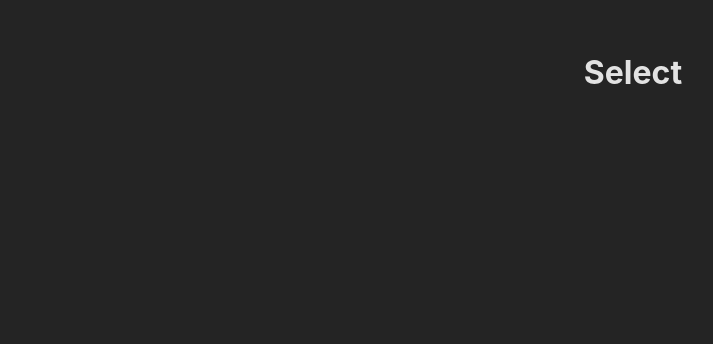
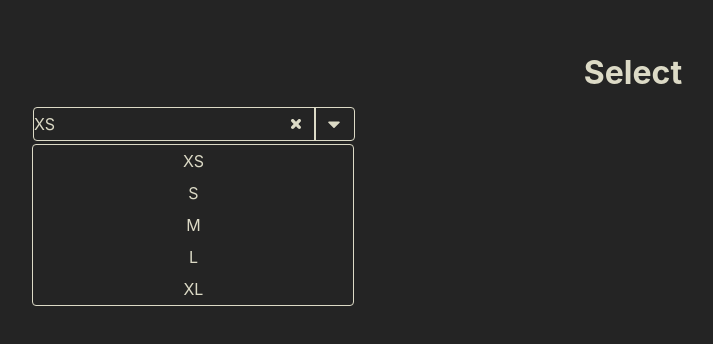
Before and after one commit to pan-liu-us/react-ts-select, a React (Vite) app: page / in a window 1280 px wide. Shown: the top 344 px of the page, without its empty margins (7-720 px from the left). Built offline with nearby package versions, Linux system fonts and the light colour scheme.

Commit message:
add single select html and css

```diff
--- a/package.json
+++ b/package.json
@@ -10,7 +10,8 @@
   },
   "dependencies": {
     "react": "^18.2.0",
-    "react-dom": "^18.2.0"
+    "react-dom": "^18.2.0",
+    "react-icons": "^4.6.0"
   },
   "devDependencies": {
     "@types/react": "^18.0.17",
--- a/src/App.tsx
+++ b/src/App.tsx
@@ -1,10 +1,24 @@
-import { useState } from 'react'
-import './App.css'
+import { useState } from 'react';
+import './App.css';
+import Select from './Select';
+
+const options = [
+  {label: "XS", value: "XS"},
+  {label: "S", value: "S"},
+  {label: "M", value: "M"},
+  {label: "L", value: "L"},
+  {label: "XL", value: "XL"},
+]
 
 function App() {
+  const [value, setValue] = useState<typeof options[0] | undefined>(options[0]);
+
   return (
-    <h1>Select</h1>
+    <div>
+      <h1>Select</h1>
+      <Select options={options} value={value} onChange={o => setValue(o)} />
+    </div>
   )
 }
 
-export default App
+export default App;
--- a/src/Select.tsx
+++ b/src/Select.tsx
@@ -1,5 +1,34 @@
-function Select() {
+import styles from "./select.module.css";
+import { TiTimes } from 'react-icons/ti';
+import { FaCaretDown } from 'react-icons/fa';
 
+type SelectOption = {
+  label: string;
+  value: string;
+}
+
+type SelectProps = {
+  options: SelectOption[];
+  onChange: (value: SelectOption | undefined) => void;
+  value?: SelectOption;
+}
+
+function Select({ options, onChange, value }: SelectProps) {
+  return (
+    <div tabIndex={0} className={styles.container}>
+      <span className={styles.value}>{value?.label}</span>
+      <TiTimes className={styles.delete}/>
+      <div className={styles.divider}></div>
+      <FaCaretDown className={styles.caret}/>
+      <ul className={`${styles.options} ${styles.show}`}>
+        {options.map(o => (
+          <li key={o.label} className={styles.option}>
+            {o.value}
+          </li>
+        ))}
+      </ul>
+    </div>
+  )
 }
 
 export default Select;
--- a/src/index.css
+++ b/src/index.css
@@ -5,7 +5,7 @@
   font-weight: 400;
 
   color-scheme: light dark;
-  color: rgba(255, 255, 255, 0.87);
+  color: #DCDAC6;
   background-color: #242424;
 
   font-synthesis: none;
--- /dev/null
+++ b/src/select.module.css
@@ -0,0 +1,82 @@
+.container {
+  position: relative;
+  width: 20em;
+  min-height: 2em;
+  border: .1em solid #DCDAC6;
+  border-radius: .25em;
+  display: flex;
+  align-items: center;
+  gap: .5em;
+  outline: none;
+}
+
+.container:focus {
+  border-color: #58A4BB;
+}
+
+.value {
+  flex-grow: 1;
+  display: flex;
+  gap: .5em;
+  flex-wrap: wrap;
+}
+
+.delete {
+  color: #DCDAC6;
+  font-size: 1.25em;
+  cursor: pointer;
+}
+
+.delete:focus,
+.delete:hover {
+  color: #E84324
+}
+
+.divider {
+  background-color: #DCDAC6;
+  align-self: stretch;
+  width: .1em;
+}
+
+.caret {
+  margin-right: .5em;
+  color: #DCDAC6;
+  font-size: 1.25em;
+  cursor: pointer;
+}
+
+.caret:focus,
+.caret:hover {
+  color: #58A4BB;
+}
+
+.options {
+  position: absolute;
+  margin: 0;
+  padding: 0;
+  list-style: none;
+  display: none;
+  max-height: 15em;
+  overflow-y: auto;
+  border: .1em solid #DCDAC6;
+  border-radius: .25em;
+  width: 100%;
+  left: -.1em;
+  top: calc(100% + .25em);
+  background-color: #242424;
+  z-index: 100;
+}
+
+.options.show {
+  display: block;
+}
+
+.option {
+  padding: .25em .5em;
+  cursor: pointer;
+}
+
+.option:hover {
+  background-color: #58A4BB;;
+  color: #DCDAC6;
+}
```
Also changed, not shown: 1 other file (tests, documents, lock files or other folders).
